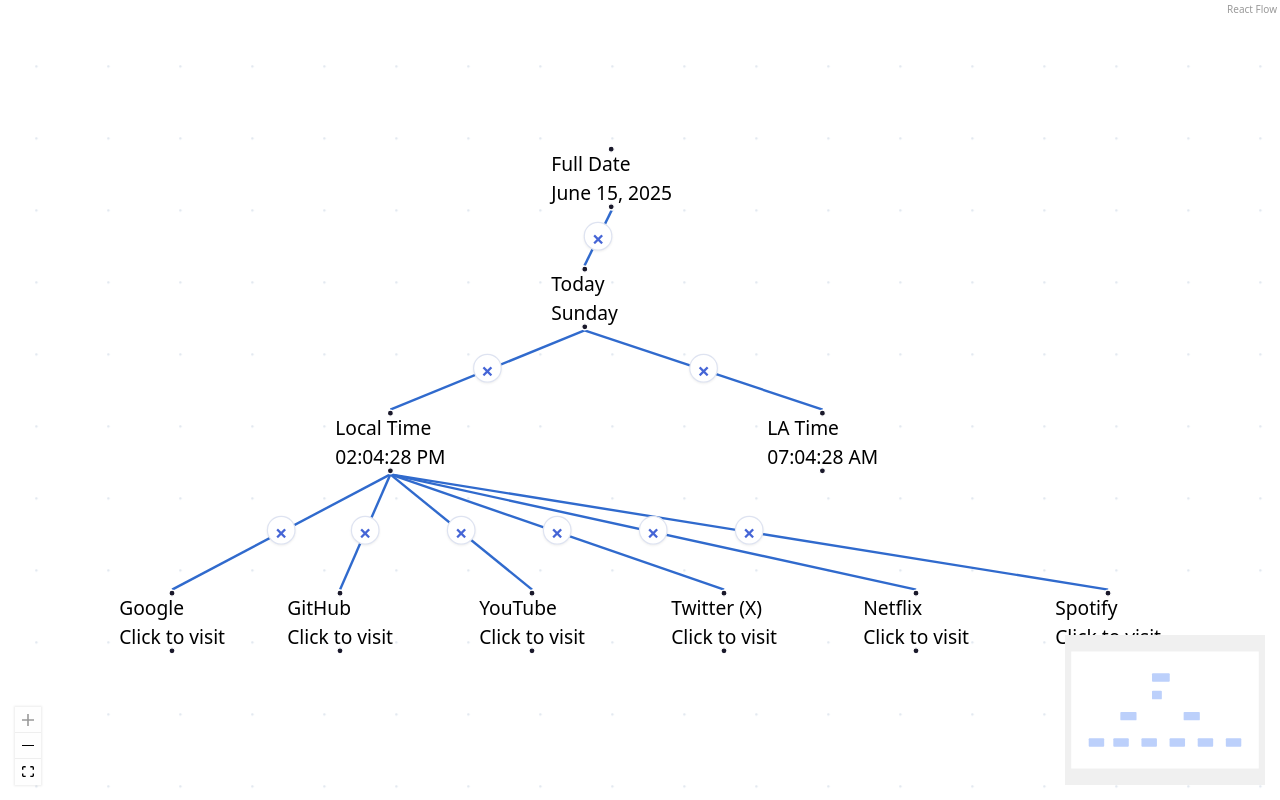
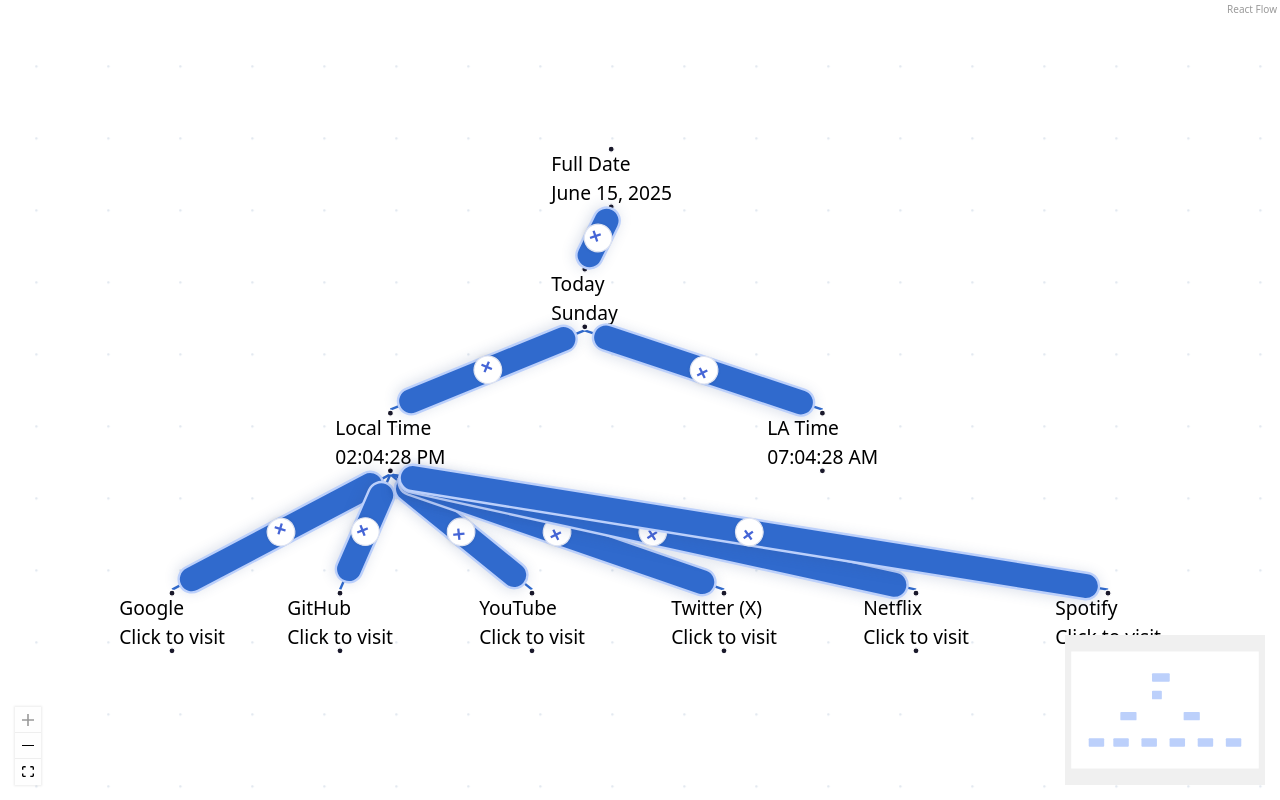
Before and after one commit to BalajiDegala/grid, a React (Vite) app: page / in a window 1280 px wide. Built offline with nearby package versions, Linux system fonts and the light colour scheme.

Commit message:
feat: Implement rectangle connection style
Updated EditableEdge component to render connections as rectangular elements instead of simple lines, including styling, positioning, and maintaining existing functionality.

```diff
--- a/src/components/EditableEdge.tsx
+++ b/src/components/EditableEdge.tsx
@@ -8,6 +8,14 @@ import {
 
 // Type for control points, but no generics needed
 type ControlPoint = { x: number; y: number };
+
+function getAngle(x1: number, y1: number, x2: number, y2: number) {
+  return (Math.atan2(y2 - y1, x2 - x1) * 180) / Math.PI;
+}
+
+function getDistance(x1: number, y1: number, x2: number, y2: number) {
+  return Math.sqrt((x2 - x1) ** 2 + (y2 - y1) ** 2);
+}
 
 export default function EditableEdge({
   id,
@@ -31,7 +39,6 @@ export default function EditableEdge({
   let labelX = (sourceX + targetX) / 2;
   let labelY = (sourceY + targetY) / 2;
 
-  // Make sure controlPoints is actually an array of points
   const controlPoints: ControlPoint[] | undefined = Array.isArray((data as any)?.controlPoints)
     ? (data as any).controlPoints
     : undefined;
@@ -52,11 +59,19 @@ export default function EditableEdge({
     labelX = points[midIndex].x;
     labelY = points[midIndex].y;
   } else {
-    // STRAIGHT LINE: draw simple SVG line between source and target
+    // STRAIGHT LINE: as a pill-like rectangle with a delete button
     edgePath = `M ${sourceX} ${sourceY} L ${targetX} ${targetY}`;
     labelX = (sourceX + targetX) / 2;
     labelY = (sourceY + targetY) / 2;
   }
+
+  // Rectangle node settings
+  const rectDistance = getDistance(sourceX, sourceY, targetX, targetY);
+  const rectMidX = labelX;
+  const rectMidY = labelY;
+  const rectAngle = getAngle(sourceX, sourceY, targetX, targetY);
+  const rectHeight = 24;
+  const rectWidth = Math.max(56, rectDistance - 14); // Minimum width, leave some margin
 
   return (
     <>
@@ -84,6 +99,86 @@ export default function EditableEdge({
           }}
         />
       ))}
+
+      {/* Rectangle pill for straight lines only (not for freeform edges) */}
+      {!controlPoints?.length && (
+        <EdgeLabelRenderer>
+          <div
+            style={{
+              position: 'absolute',
+              left: 0,
+              top: 0,
+              transform: `
+                translate(-50%, -50%)
+                translate(${rectMidX}px, ${rectMidY}px)
+                rotate(${rectAngle}deg)
+              `,
+              width: `${rectWidth}px`,
+              height: `${rectHeight}px`,
+              display: 'flex',
+              alignItems: 'center',
+              justifyContent: 'center',
+              pointerEvents: 'all',
+              zIndex: 18,
+            }}
+          >
+            <div
+              style={{
+                background: '#306ACD',
+                border: '2px solid #BCD0FB',
+                color: '#fff',
+                borderRadius: '999px',
+                boxShadow: '0 1.5px 11px #2e49882c',
+                height: rectHeight,
+                width: rectWidth,
+                display: 'flex',
+                alignItems: 'center',
+                justifyContent: 'center',
+                fontFamily: 'inherit',
+                fontSize: '13px',
+                fontWeight: 500,
+                letterSpacing: '0.05em',
+                cursor: 'pointer',
+                transition: 'box-shadow 0.18s',
+                position: 'relative',
+              }}
+            >
+              {/* Centered delete button - you can also show type or label here */}
+              <button
+                className="editable-edge-button"
+                onClick={onEdgeClick}
+                style={{
+                  background: '#fff',
+                  border: '1.3px solid #dee3f1',
+                  borderRadius: '50%',
+                  width: '24px',
+                  height: '24px',
+                  cursor: 'pointer',
+                  color: '#4565d6',
+                  fontSize: '18px',
+                  fontWeight: 600,
+                  marginLeft: 0,
+                  marginRight: 0,
+                  marginTop: 0,
+                  marginBottom: 0,
+                  boxShadow: '0 1px 3px #0001',
+                  position: 'absolute',
+                  left: '50%',
+                  top: '50%',
+                  transform: 'translate(-50%, -50%)',
+                  zIndex: 2,
+                }}
+                title="Delete edge"
+              >
+                ×
+              </button>
+            </div>
+          </div>
+        </EdgeLabelRenderer>
+      )}
+
+      {/* Label pill for freeform: keep text button at relevant position for freeform */}
+      {controlPoints?.length > 0 && (
         <EdgeLabelRenderer>
           <div
             className="editable-edge-label nodrag nopan"
@@ -114,6 +209,7 @@ export default function EditableEdge({
             </button>
           </div>
         </EdgeLabelRenderer>
+      )}
     </>
   );
 }
```
Lines whose indentation alone changed are shown as unchanged.
